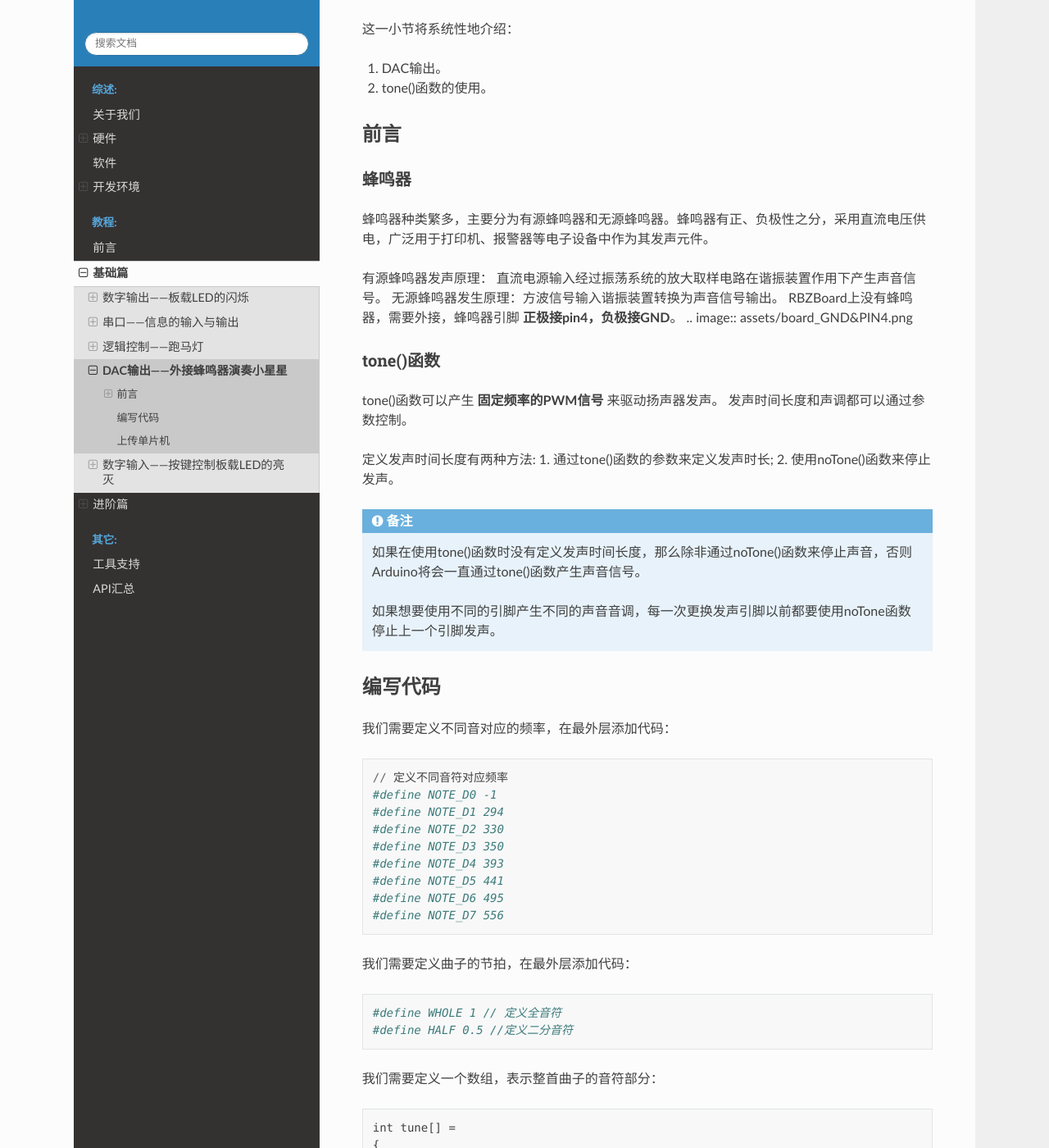
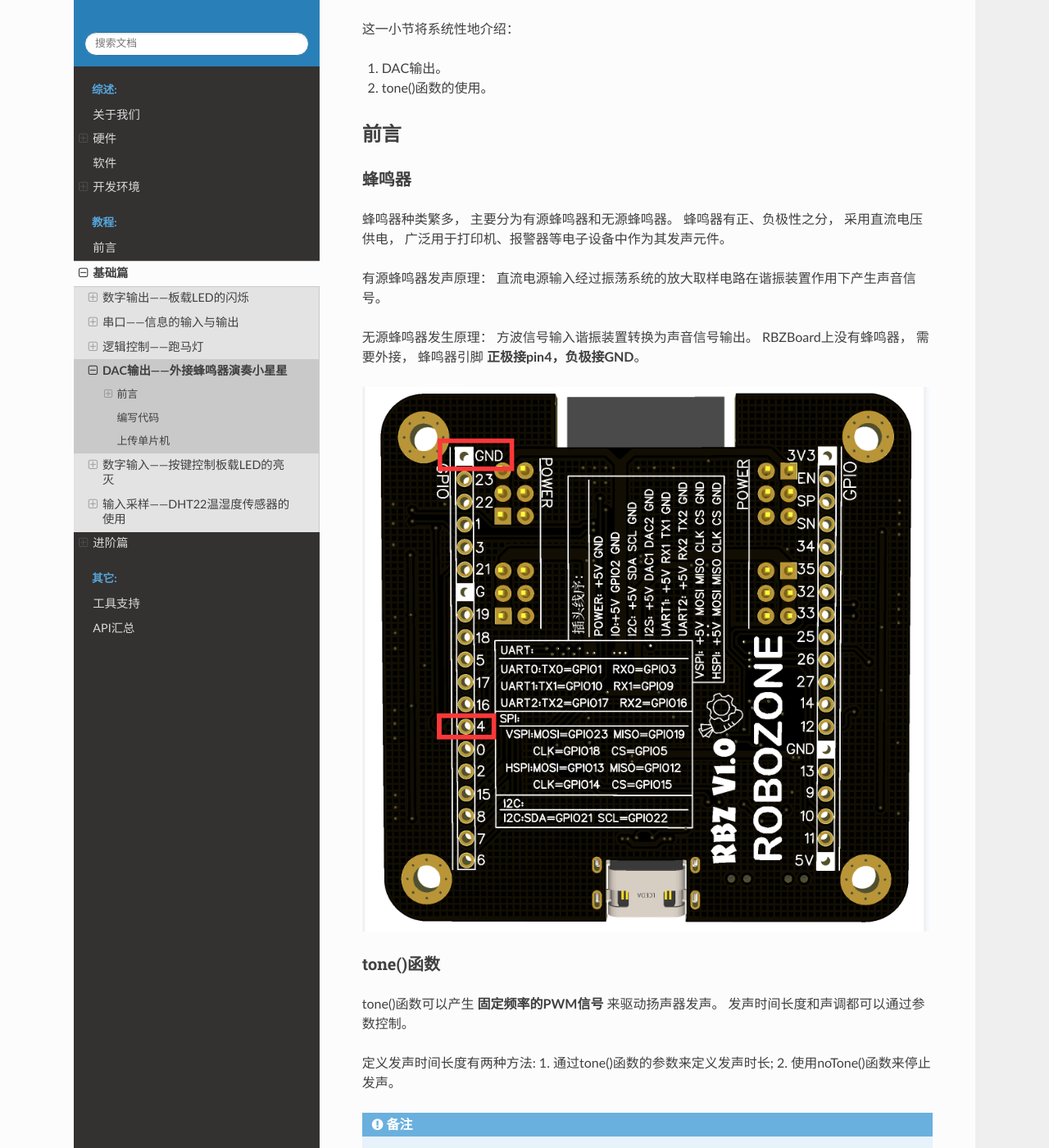
Before and after one commit to Robo-Zone/RBZBoard-docs, a Sphinx documentation site: the page built from source/tutorials/tutorial_basic/04_buzzer/04_buzzer.rst, in a window 1280 px wide and 1400 px high, scrolled down 192 px. Shown: the whole window at 82% size. Built offline with Sphinx 7.4.7 and the Read the Docs theme 2.0.0, drawn with Linux system fonts in a browser that asks for light colours; some of the changed text lies outside the part shown.

```diff
--- a/source/tutorials/tutorial_basic/04_buzzer/04_buzzer.rst
+++ b/source/tutorials/tutorial_basic/04_buzzer/04_buzzer.rst
@@ -18,34 +18,49 @@ DAC输出——外接蜂鸣器演奏小星星
 蜂鸣器
 ------------------
 
-蜂鸣器种类繁多，主要分为有源蜂鸣器和无源蜂鸣器。蜂鸣器有正、负极性之分，采用直流电压供电，广泛用于打印机、报警器等电子设备中作为其发声元件。
+蜂鸣器种类繁多，
+主要分为有源蜂鸣器和无源蜂鸣器。
+蜂鸣器有正、负极性之分，
+采用直流电压供电，
+广泛用于打印机、报警器等电子设备中作为其发声元件。
 
 有源蜂鸣器发声原理：
 直流电源输入经过振荡系统的放大取样电路在谐振装置作用下产生声音信号。
-无源蜂鸣器发生原理：方波信号输入谐振装置转换为声音信号输出。
-RBZBoard上没有蜂鸣器，需要外接，蜂鸣器引脚 **正极接pin4，负极接GND**。
-.. image:: assets/board_GND&PIN4.png
+
+无源蜂鸣器发生原理：
+方波信号输入谐振装置转换为声音信号输出。
+RBZBoard上没有蜂鸣器，
+需要外接，
+蜂鸣器引脚 **正极接pin4，负极接GND**。
+
+.. image:: assets/board_GND_PIN4.png
 
 
 tone()函数
 ---------------------
 
-tone()函数可以产生 **固定频率的PWM信号** 来驱动扬声器发声。 发声时间长度和声调都可以通过参数控制。
+tone()函数可以产生 **固定频率的PWM信号**
+来驱动扬声器发声。
+发声时间长度和声调都可以通过参数控制。
 
 定义发声时间长度有两种方法:
 1. 通过tone()函数的参数来定义发声时长;
 2. 使用noTone()函数来停止发声。
 
 .. note::
-    如果在使用tone()函数时没有定义发声时间长度，那么除非通过noTone()函数来停止声音，否则Arduino将会一直通过tone()函数产生声音信号。
+    如果在使用tone()函数时没有定义发声时间长度，
+    那么除非通过noTone()函数来停止声音，
+    否则Arduino将会一直通过tone()函数产生声音信号。
 
-    如果想要使用不同的引脚产生不同的声音音调，每一次更换发声引脚以前都要使用noTone函数停止上一个引脚发声。
+    如果想要使用不同的引脚产生不同的声音音调，
+    每一次更换发声引脚以前都要使用noTone函数停止上一个引脚发声。
 
 
 编写代码
 ~~~~~~~~~~~~~~~~~~~~~
 
-我们需要定义不同音对应的频率，在最外层添加代码：
+我们需要定义不同音对应的频率，
+在最外层添加代码：
 
 ::
 
@@ -59,7 +74,8 @@ tone()函数可以产生 **固定频率的PWM信号** 来驱动扬声器发声
     #define NOTE_D6 495
     #define NOTE_D7 556
 
-我们需要定义曲子的节拍，在最外层添加代码：
+我们需要定义曲子的节拍，
+在最外层添加代码：
 
 ::
 
@@ -67,7 +83,8 @@ tone()函数可以产生 **固定频率的PWM信号** 来驱动扬声器发声
     #define HALF 0.5 //定义二分音符
 
 
-我们需要定义一个数组，表示整首曲子的音符部分：
+我们需要定义一个数组，
+表示整首曲子的音符部分：
 
 ::
 
@@ -81,7 +98,8 @@ tone()函数可以产生 **固定频率的PWM信号** 来驱动扬声器发声
     NOTE_D4, NOTE_D0, NOTE_D4, NOTE_D0, NOTE_D3, NOTE_D0, NOTE_D3, NOTE_D0, NOTE_D2, NOTE_D0, NOTE_D2, NOTE_D0, NOTE_D1, NOTE_D0  //How I wonder what you are!
     }
 
-我们需要定义一个数组，表示整首曲子的节拍（音符持续时间）：
+我们需要定义一个数组，
+表示整首曲子的节拍（音符持续时间）：
 
 ::
 
@@ -96,7 +114,8 @@ tone()函数可以产生 **固定频率的PWM信号** 来驱动扬声器发声
     }
 
 
-我们需要定义一个变量用来表示多少音符以及蜂鸣器所接引脚：
+我们需要定义一个变量
+用来表示多少音符以及蜂鸣器所接引脚：
 
 ::
 
--- a/source/tutorials/tutorial_basic/tutorial_basic.rst
+++ b/source/tutorials/tutorial_basic/tutorial_basic.rst
@@ -13,3 +13,4 @@
    03_marquee/03_marquee
    04_buzzer/04_buzzer
    05_key/05_key
+   08_sensor/08_sensor
```
Also changed, not shown: source/tutorials/tutorial_basic/05_key/05_key.rst (+9 -4 lines), source/tutorials/tutorial_basic/08_sensor/08_sensor.rst (added, +144 -0 lines), source/tutorials/tutorial_basic/04_buzzer/assets/board_GND_PIN4.png (renamed from source/tutorials/tutorial_basic/04_buzzer/assets/board_GND&PIN4.png), source/tutorials/tutorial_basic/05_key/assets/board_key_connect.png (renamed from source/tutorials/tutorial_basic/05_key/assets/KEY连接.png), source/tutorials/tutorial_basic/08_sensor/assets/DHT22_PIN.jpg (added), source/tutorials/tutorial_basic/08_sensor/assets/board_sensor_connect.png (added), source/tutorials/tutorial_basic/08_sensor/assets/install_Adafruit_DHT.jpg (added), source/tutorials/tutorial_basic/08_sensor/assets/install_Adafruit_sensor.jpg (added).
